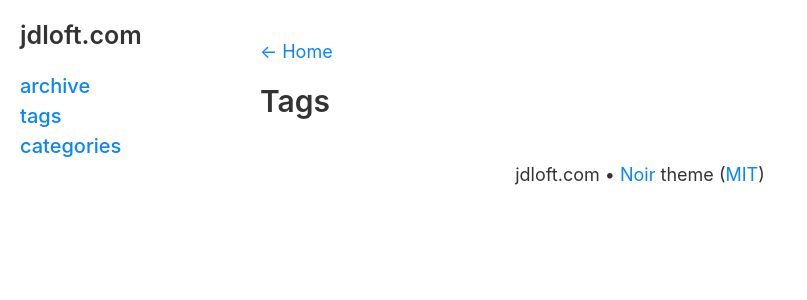
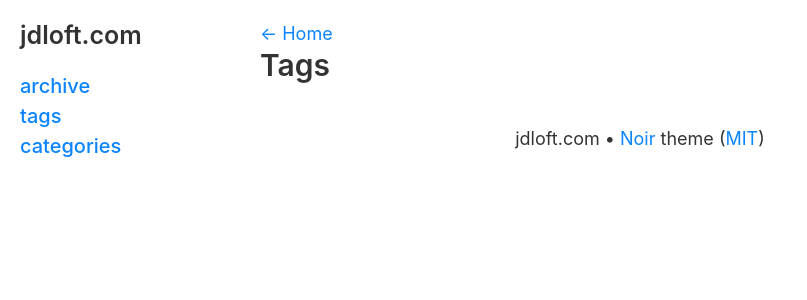
Before and after one commit to jdloft/jdloft.github.io, a Jekyll site: the page built from tags.html, in a window 1280 px wide. Shown: the top 300 px of the page, without its empty margins (0-807 px from the left). Built offline with Jekyll 4.4.1, drawn with Linux system fonts in a browser that asks for light colours.

Commit message:
Remove readme

```diff
--- a/_sass/_posts.scss
+++ b/_sass/_posts.scss
@@ -203,8 +203,6 @@ figure {
 
 .PageNavigation a {
   display: inline;
-  width: auto;
-  float: left;
   margin: 1em 0;
 }
 
```
Also changed, not shown: README.md (deleted).
